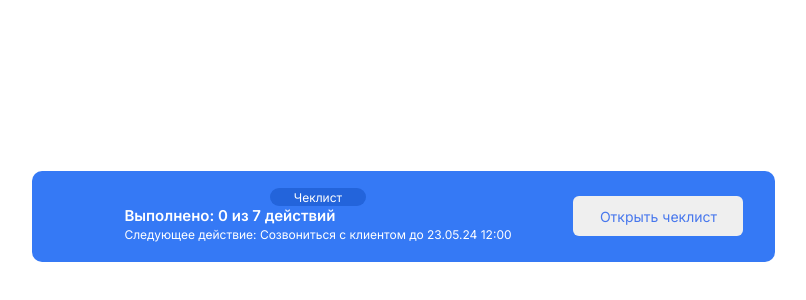
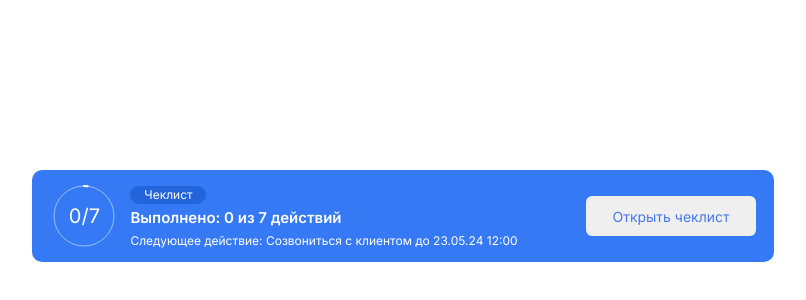
Before and after one commit to shangriev/StworkaTestTask, a plain HTML site: page index.html in a window 1280 px wide. Shown: the part 184-484 px from the top of the page, without its empty margins (237-1043 px from the left). Drawn offline with Linux system fonts and the light colour scheme.

Commit message:
last update

```diff
--- a/index.html
+++ b/index.html
@@ -13,18 +13,24 @@
     <title>Тестовое задание github.com/shangriev</title>
   </head>
   <body>
-    <section>
-      <article>
-        <div class="circle"></div>
-        <div class="block-info">
-          <p class="checklist">Чеклист</p>
+    <div class="block">
+      <div class="progress-bar">
+        <div class="circle" style="--progress: 2">
+          <p class="progress-counter">0/7</p>
+          <svg viewBox="0 0 60 60">
+            <circle class="circle-progress" cx="30" cy="30" r="30"></circle>
+            <circle class="circle-bg" cx="30" cy="30" r="30"></circle>
+          </svg>
+        </div>
+        <div class="results">
+          <div class="checklist">Чеклист</div>
           <p class="completed">Выполнено: 0 из 7 действий</p>
           <p class="actions">
             Следующее действие: Созвониться с клиентом до 23.05.24 12:00
           </p>
         </div>
         <button>Открыть чеклист</button>
-      </article>
-    </section>
+      </div>
+    </div>
   </body>
 </html>
--- a/styles.css
+++ b/styles.css
@@ -1,49 +1,94 @@
-*,
-html {
+* {
+  box-sizing: border-box;
   margin: 0 auto;
   padding: 0;
   color: white;
-  font-family: inter;
+  font-family: "inter", sans-serif;
 }
 
-section {
+.block {
   display: flex;
   justify-content: center;
   align-items: center;
   height: 100vh;
 }
 
-article {
+.progress-bar {
   display: flex;
-  justify-content: center;
+  justify-content: space-between;
   align-items: center;
-  width: 743px;
-  height: 91px;
   border-radius: 10px;
   background: #3579f5;
+  position: relative;
 }
 
 button {
+  display: inline-block;
   width: 170px;
   height: 40px;
+  padding: 10px 25px;
+  margin: 26px 18px 26px 68px;
   border-radius: 6px;
   border: none;
   cursor: pointer;
   font-size: 14px;
   font-weight: 400;
   color: #4777ed;
+  transition: transform 0.1s ease;
+  will-change: transform;
 }
 
-.block-info {
-  text-align: left;
+button:active {
+  transform: scale(0.95);
+}
+
+svg {
+  display: flex;
+  justify-content: center;
+  align-items: center;
+  overflow: visible;
+  transform: rotate(-90deg);
+}
+
+.circle {
+  position: relative;
+  width: 60px;
+  margin: 16px 16px 16px 22px;
+  overflow: visible;
+}
+
+.progress-counter {
+  position: absolute;
+  font-size: 20px;
+  font-weight: 400;
+  line-height: 30px;
+  top: 50%;
+  left: 50%;
+  transform: translate(-50%, -50%);
+}
+
+.circle-progress {
+  fill: none;
+  stroke: white;
+  stroke-width: 2;
+  stroke-linecap: round;
+  stroke-dasharray: 188.5;
+  stroke-dashoffset: calc(188.5 - (188.5 * var(--progress)) / 100);
+  transition: stroke-dashoffset 0.6s ease;
+}
+
+.circle-bg {
+  fill: none;
+  stroke: rgba(255, 255, 255, 0.5);
+  stroke-width: 1;
 }
 
 .checklist {
-  display: flex;
-  justify-content: center;
-  align-items: center;
+  display: inline-block;
   width: 76px;
   height: 18px;
+  line-height: 18px;
+  text-align: center;
   padding: 0px 10px;
   border-radius: 40px;
   font-size: 12px;
@@ -52,6 +97,7 @@ button {
 }
 
 .completed {
+  padding: 4px 0;
   font-family: Inter;
   font-size: 15px;
   font-weight: 600;
@@ -65,3 +111,18 @@ button {
   font-weight: 400;
   line-height: 18px;
 }
+
+@media (max-width: 767px) {
+  .block {
+    margin: 10px;
+  }
+
+  .progress-bar {
+    flex-direction: column;
+    padding: 18px;
+  }
+
+  button {
+    margin: 18px 0;
+  }
+}
```
